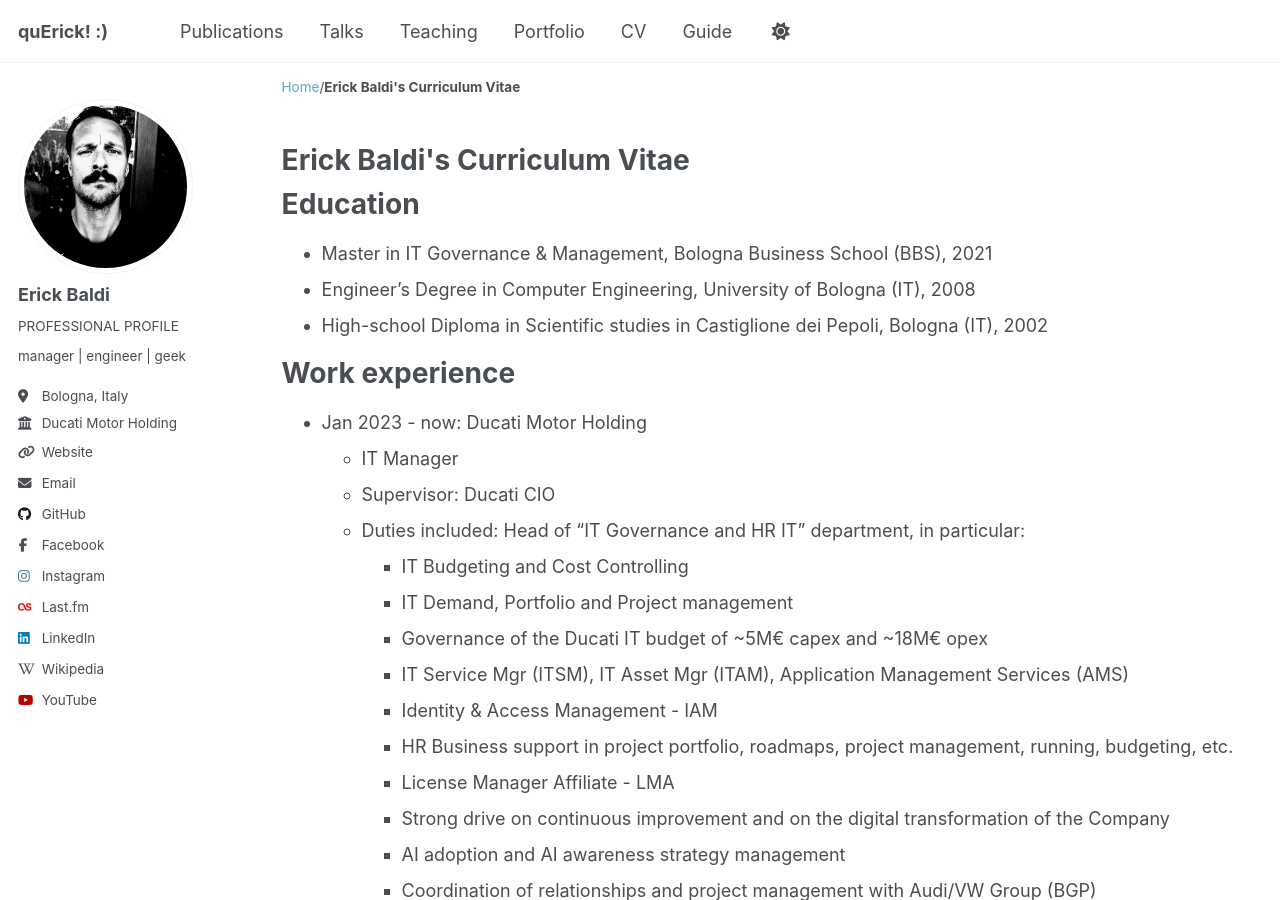
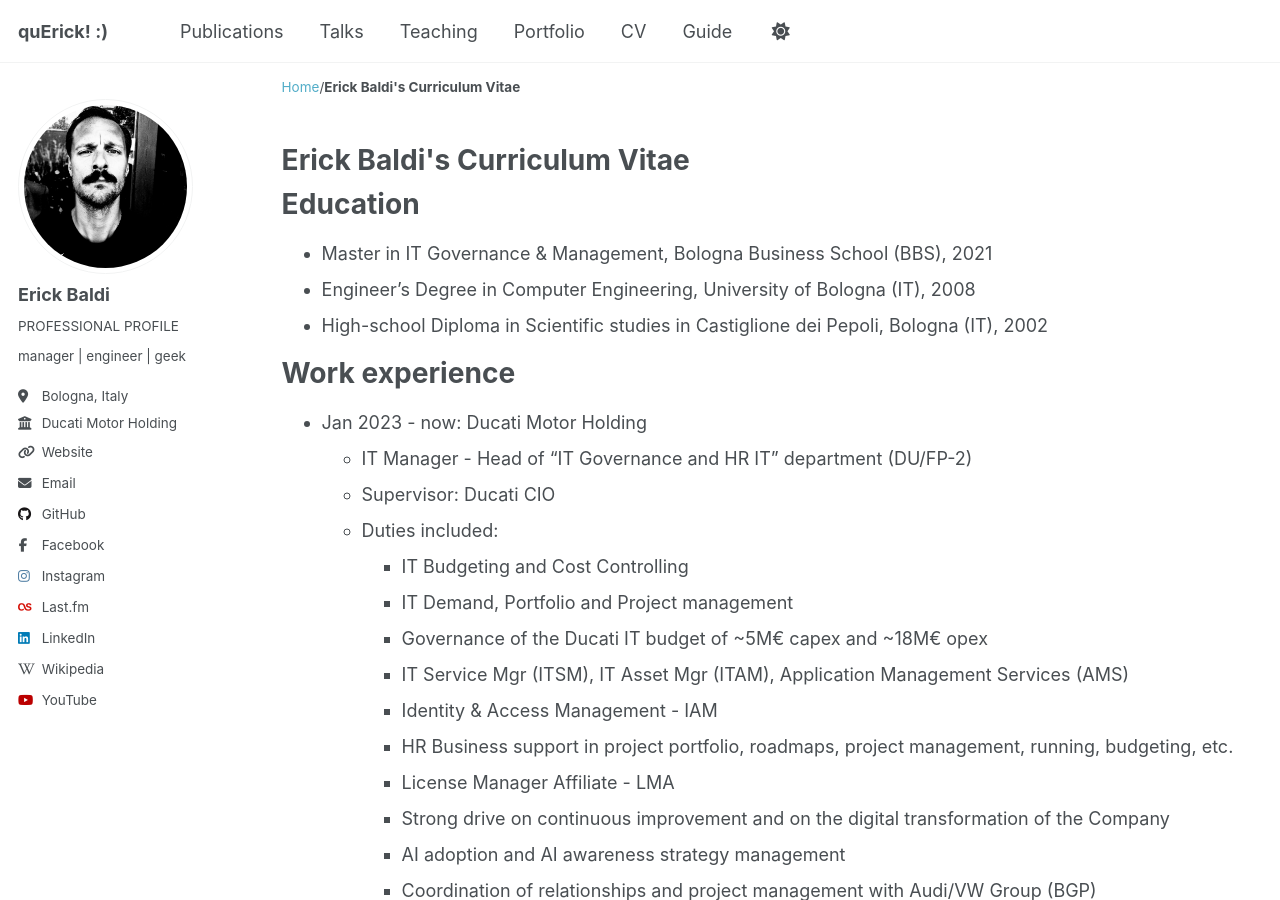
Before and after one commit to erickbaldi/erickbaldi.github.io, a Jekyll site: the page built from _pages/cv.md, in a window 1280 px wide and 900 px high. Built offline with Jekyll 4.4.1, drawn with Linux system fonts in a browser that asks for light colours; a script that is not in the unit is left out.

Commit message:
Revise IT Manager role details in CV
Updated job title and clarified responsibilities.

```diff
--- a/_pages/cv.md
+++ b/_pages/cv.md
@@ -18,9 +18,9 @@ redirect_from:
 **Work experience**
 ======
 * Jan 2023 - now: Ducati Motor Holding
-  * IT Manager
+  * IT Manager - Head of "IT Governance and HR IT" department (DU/FP-2)
   * Supervisor: Ducati CIO
-  * Duties included: Head of "IT Governance and HR IT" department, in particular:
+  * Duties included:
     * IT Budgeting and Cost Controlling
     * IT Demand, Portfolio and Project management
     * Governance of the Ducati IT budget of ~5M€ capex and ~18M€ opex
```
